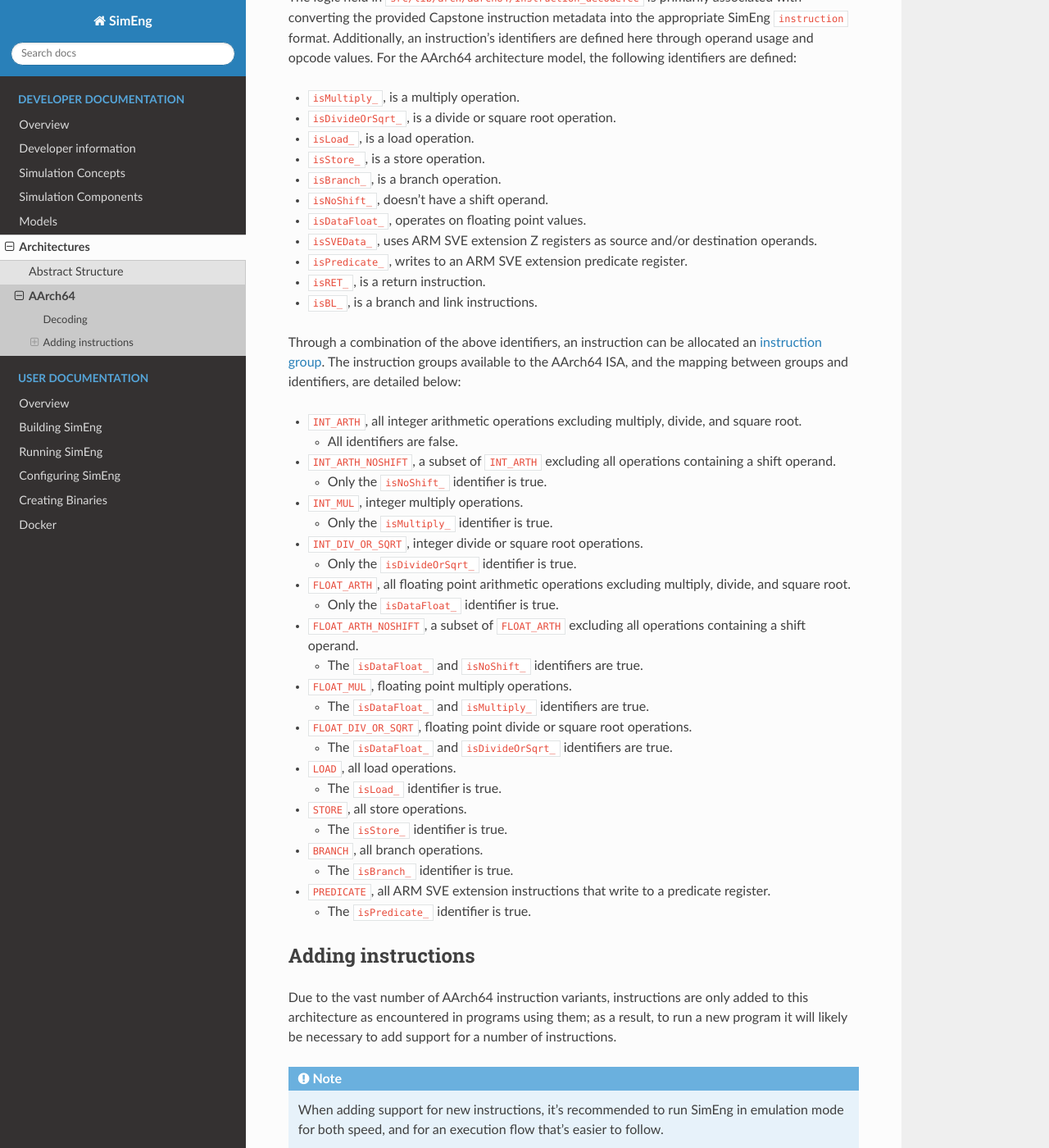
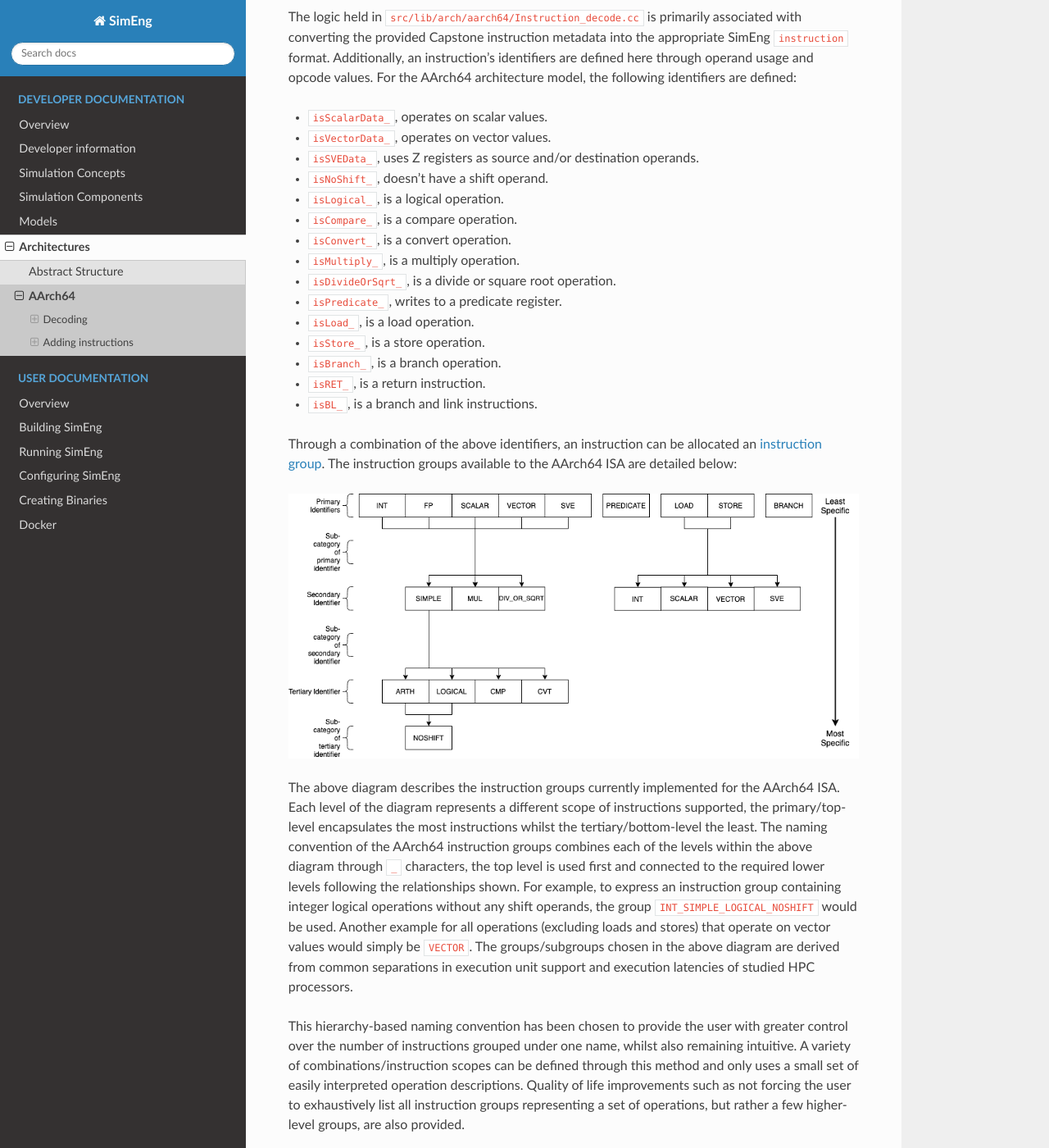
Before and after one commit to UoB-HPC/SimEng, a Sphinx documentation site: the page built from docs/sphinx/developer/arch/supported/aarch64.rst, in a window 1280 px wide and 1400 px high, scrolled down 723 px. Shown: the whole window at 82% size. Built offline with Sphinx 7.4.7 and the Read the Docs theme 2.0.0, drawn with Linux system fonts in a browser that asks for light colours; pages that are not in the unit, such as notebooks, are missing from menus; some of the changed text lies outside the part shown.

Commit message:
Updated documentation for new instruction groups and aligned aarch64 group naming convention with new documentation

```diff
--- a/docs/sphinx/developer/arch/supported/aarch64.rst
+++ b/docs/sphinx/developer/arch/supported/aarch64.rst
@@ -12,67 +12,36 @@
 
 The logic held in ``src/lib/arch/aarch64/Instruction_decode.cc`` is primarily associated with converting the provided Capstone instruction metadata into the appropriate SimEng ``instruction`` format. Additionally, an instruction's identifiers are defined here through operand usage and opcode values. For the AArch64 architecture model, the following identifiers are defined:
 
+- ``isScalarData_``, operates on scalar values.
+- ``isVectorData_``, operates on vector values.
+- ``isSVEData_``, uses Z registers as source and/or destination operands.
+- ``isNoShift_``, doesn't have a shift operand.
+- ``isLogical_``, is a logical operation.
+- ``isCompare_``, is a compare operation.
+- ``isConvert_``, is a convert operation.
 - ``isMultiply_``, is a multiply operation.
 - ``isDivideOrSqrt_``, is a divide or square root operation.
+- ``isPredicate_``, writes to a predicate register.
 - ``isLoad_``, is a load operation.
 - ``isStore_``, is a store operation.
 - ``isBranch_``, is a branch operation.
-- ``isNoShift_``, doesn't have a shift operand.
-- ``isDataFloat_``, operates on floating point values.
-- ``isSVEData_``, uses ARM SVE extension Z registers as source and/or destination operands.
-- ``isPredicate_``, writes to an ARM SVE extension predicate register.
 - ``isRET_``, is a return instruction.
 - ``isBL_``, is a branch and link instructions.
 
-Through a combination of the above identifiers, an instruction can be allocated an :ref:`instruction group <instruction-group>`. The instruction groups available to the AArch64 ISA, and the mapping between groups and identifiers, are detailed below:
+Through a combination of the above identifiers, an instruction can be allocated an :ref:`instruction group <instruction-group>`. The instruction groups available to the AArch64 ISA are detailed below:
 
-- ``INT_ARTH``, all integer arithmetic operations excluding multiply, divide, and square root.
+.. image:: ../../../assets/instruction_groups.png
+  :alt: AArch64 instruction groups
 
-  - All identifiers are false.
+The above diagram describes the instruction groups currently implemented for the AArch64 ISA. Each level of the diagram represents a different scope of instructions supported, the primary/top-level encapsulates the most instructions whilst the tertiary/bottom-level the least. The naming convention of the AArch64 instruction groups combines each of the levels within the above diagram through ``_`` characters, the top level is used first and connected to the required lower levels following the relationships shown. For example, to express an instruction group containing integer logical operations without any shift operands, the group ``INT_SIMPLE_LOGICAL_NOSHIFT`` would be used. Another example for all operations (excluding loads and stores) that operate on vector values would simply be ``VECTOR``. The groups/subgroups chosen in the above diagram are derived from common separations in execution unit support and execution latencies of studied HPC processors.
 
-- ``INT_ARTH_NOSHIFT``, a subset of ``INT_ARTH`` excluding all operations containing a shift operand.
+This hierarchy-based naming convention has been chosen to provide the user with greater control over the number of instructions grouped under one name, whilst also remaining intuitive. A variety of combinations/instruction scopes can be defined through this method and only uses a small set of easily interpreted operation descriptions. Quality of life improvements such as not forcing the user to exhaustively list all instruction groups representing a set of operations, but rather a few higher-level groups, are also provided.
 
-  - Only the ``isNoShift_`` identifier is true.
+Additional information
+**********************
+The ``FP`` primary identifier is a placeholder to denote both the ``SCALAR`` and ``VECTOR`` primary identifiers such that, amongst the other combinations, ``FP_SIMPLE_ARTH`` expands to be ``SCALAR_SIMPLE_ARTH`` and ``VECTOR_SIMPLE_ARTH``. In some cases it was unnecessary and inconvenient to separate ``SCALAR`` and ``VECTOR`` operations within configuration options, therefore, this instruction group option was provided to solve the issue.
 
-- ``INT_MUL``, integer multiply operations.
-
-  - Only the ``isMultiply_`` identifier is true.
-
-- ``INT_DIV_OR_SQRT``, integer divide or square root operations.
-
-  - Only the ``isDivideOrSqrt_`` identifier is true.
-
-- ``FLOAT_ARTH``, all floating point arithmetic operations excluding multiply, divide, and square root.
-
-  - Only the ``isDataFloat_`` identifier is true.
-
-- ``FLOAT_ARTH_NOSHIFT``, a subset of ``FLOAT_ARTH`` excluding all operations containing a shift operand.
-
-  - The ``isDataFloat_`` and ``isNoShift_`` identifiers are true.
-
-- ``FLOAT_MUL``, floating point multiply operations.
-
-  - The ``isDataFloat_`` and ``isMultiply_`` identifiers are true.
-
-- ``FLOAT_DIV_OR_SQRT``, floating point divide or square root operations.
-
-  - The ``isDataFloat_`` and ``isDivideOrSqrt_`` identifiers are true.
-
-- ``LOAD``, all load operations.
-
-  - The ``isLoad_`` identifier is true.
-
-- ``STORE``, all store operations.
-
-  - The ``isStore_`` identifier is true.
-
-- ``BRANCH``, all branch operations.
-
-  - The ``isBranch_`` identifier is true.
-
-- ``PREDICATE``, all ARM SVE extension instructions that write to a predicate register.
-
-  - The ``isPredicate_`` identifier is true.
+If the supplied instruction groups don't provide a small enough scope, a Capstone opcode can be used instead (found in ``SimEng/external/capstone/arch/AArch64/AArch64GenInstrInfo.inc``) with the format ``~{CAPSTONE_OPCODE}``.
 
 Adding instructions
 -------------------
--- a/docs/sphinx/developer/developerInfo.rst
+++ b/docs/sphinx/developer/developerInfo.rst
@@ -92,8 +92,8 @@
 ``src/tools/``
     Source code for SimEng executables
 
-``test/kernels/``
-    Tests for simulation accuracy and performance
+.. ``test/kernels/``
+..     Tests for simulation accuracy and performance
 
 ``test/regression/``
     Regression test suite covering end-to-end simulator functionality
```
Also changed, not shown: docs/sphinx/assets/instruction_groups.png (added), 4 other files.
